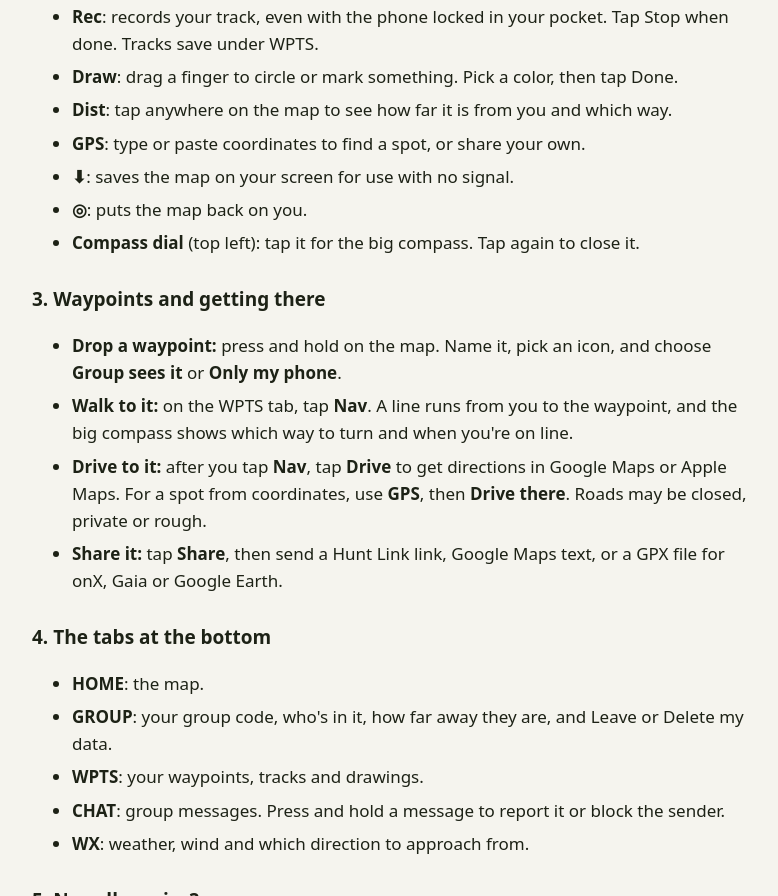
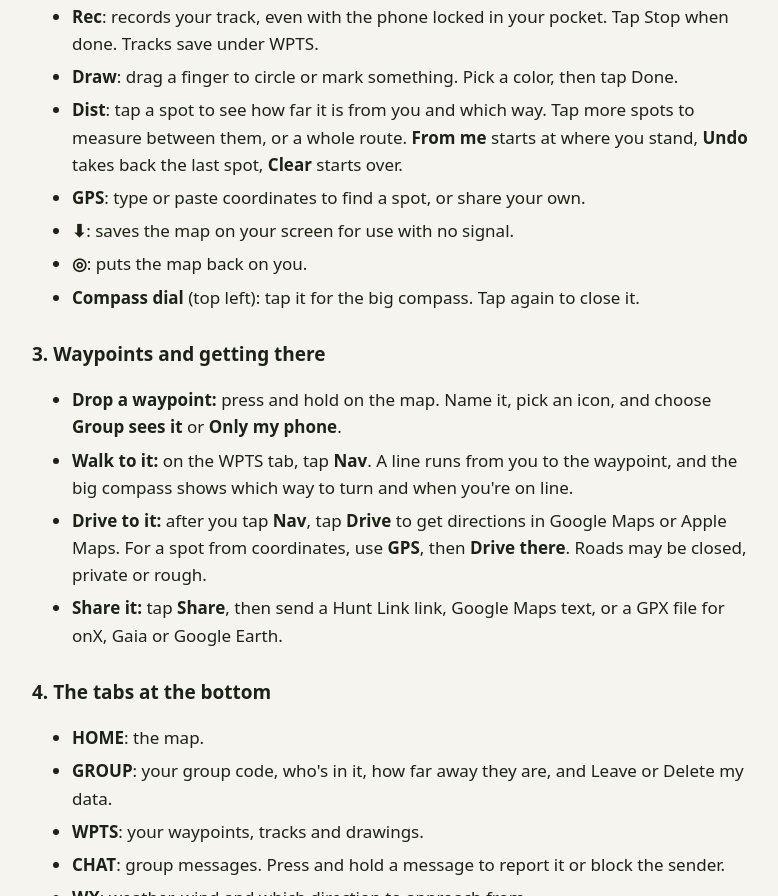
Before and after one commit to billmccord11-svg/huntlink, a plain HTML site: page howto.html in a window 1280 px wide. Shown: the part 940-1836 px from the top of the page, without its empty margins (248-1026 px from the left). Drawn offline with Linux system fonts and the light colour scheme.

Commit message:
Add files via upload

```diff
--- a/howto.html
+++ b/howto.html
@@ -40,7 +40,7 @@
   <li><strong>Hunt units</strong> show as orange lines with their numbers or names in 28 states. Zoom in to state level and they load in a few seconds, then stay saved on your phone. In North Carolina, which hunts by county, the state's game lands show in green with their names instead.</li>
   <li><b>Rec</b>: records your track, even with the phone locked in your pocket. Tap Stop when done. Tracks save under WPTS.</li>
   <li><b>Draw</b>: drag a finger to circle or mark something. Pick a color, then tap Done.</li>
-  <li><b>Dist</b>: tap anywhere on the map to see how far it is from you and which way.</li>
+  <li><b>Dist</b>: tap a spot to see how far it is from you and which way. Tap more spots to measure between them, or a whole route. <b>From me</b> starts at where you stand, <b>Undo</b> takes back the last spot, <b>Clear</b> starts over.</li>
   <li><b>GPS</b>: type or paste coordinates to find a spot, or share your own.</li>
   <li><b>⬇</b>: saves the map on your screen for use with no signal.</li>
   <li><b>◎</b>: puts the map back on you.</li>
```
